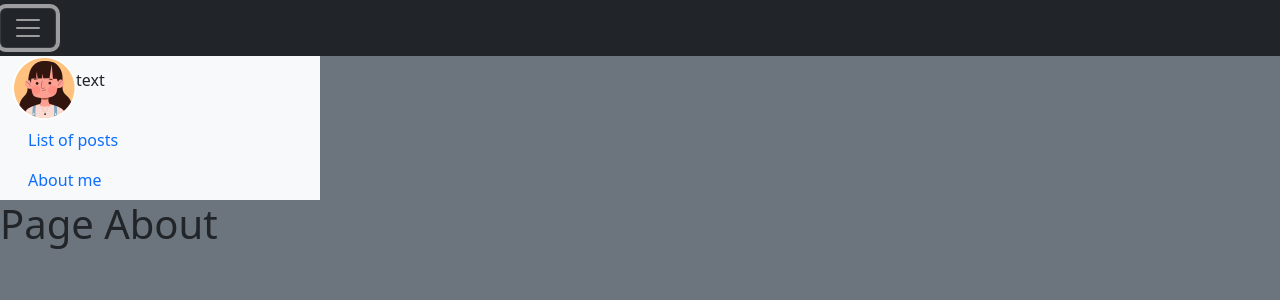
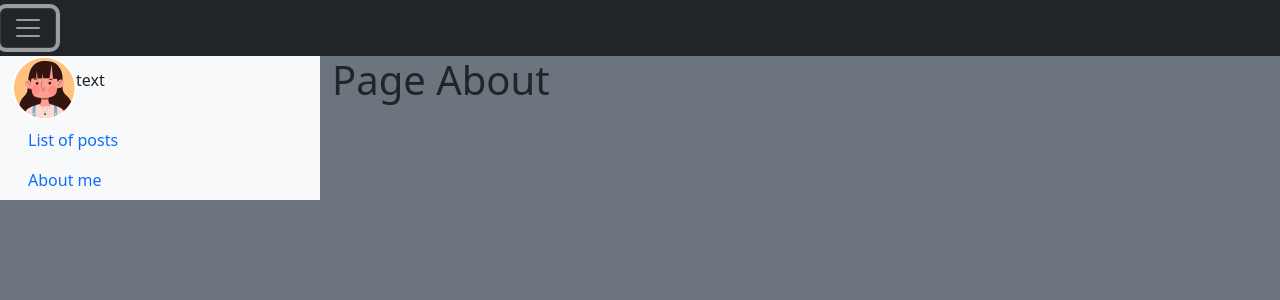
Before and after one commit to snorrien/blog, a React (Create React App) app: page /aboutpage in a window 1280 px wide. Both pictures are taken after a click on the button 28 px from the left and 28 px from the top of the page. Shown: the top 300 px of the page. Built offline with nearby package versions, Linux system fonts and the light colour scheme.

Commit message:
refactor: fix menu appearance, add MenuColumn

```diff
--- a/src/App.tsx
+++ b/src/App.tsx
@@ -1,24 +1,43 @@
-import React from 'react';
+import React, { useState } from 'react';
 import { BrowserRouter, Routes, Route } from 'react-router-dom';
+import { Container, Row, Col } from 'react-bootstrap';
 import MainPage from './components/MainPage/MainPage';
 import Navbar from './components/Navigation/Navbar';
+import MenuColumn from './components/Navigation/MenuColumn';
 import AboutPage from './components/AboutPage/AboutPage';
 import DetailsPage from './components/DetailsPage/DetailsPage';
 import 'bootstrap/dist/css/bootstrap.min.css';
 
 function App() {
+
+  const [showMenu, setShowMenu] = useState(false);
+  const toggleMenu = () => {
+    setShowMenu((prevState) => !prevState);
+  };
+
   return (
     <div className="bg-secondary vh-100" >
-      <header>
-        <Navbar />
-        </header>
-      <BrowserRouter>
-        <Routes >
-          <Route path='/' element={<MainPage />}/>
-          <Route path='/aboutpage' element={<AboutPage/>}/>
-          <Route path='/detailspage' element={<DetailsPage/>}/>
-        </Routes>
-      </BrowserRouter>
+      <div className="pos-f-t">
+        <Navbar toggleMenu={toggleMenu}/>
+        <Container fluid>
+          <Row>
+            {showMenu && (
+              <Col sm={3} className="bg-light">
+                <MenuColumn/>
+              </Col>
+            )}
+            <Col sm={showMenu ? 9 : 12}>
+              <BrowserRouter>
+                <Routes >
+                  <Route path='/' element={<MainPage />} />
+                  <Route path='/aboutpage' element={<AboutPage />} />
+                  <Route path='/detailspage' element={<DetailsPage />} />
+                </Routes>
+              </BrowserRouter>
+            </Col>
+          </Row>
+        </Container>
+      </div>
     </div>
   );
 }
--- /dev/null
+++ b/src/components/Navigation/MenuColumn.tsx
@@ -0,0 +1,18 @@
+import React from 'react';
+
+const MenuColumn = () => {
+    return (
+        <div>
+            <div className="d-flex align-items-center">
+                <img src="imgs/woman.png" alt="avatar" />
+                <p>text</p>
+            </div>
+            <div className="nav flex-column">
+                <a className="nav-link" href="/">List of posts</a>
+                <a className="nav-link" href="/aboutpage">About me</a>
+            </div>
+        </div>
+    );
+}
+
+export default MenuColumn;
--- a/src/components/Navigation/Navbar.tsx
+++ b/src/components/Navigation/Navbar.tsx
@@ -1,50 +1,17 @@
-import React, { useState } from 'react';
-import { Container, Button, Row, Col } from 'react-bootstrap';
-import { Link } from 'react-router-dom';
+import React from 'react';
 
-const Navbar = () => {
-    const [showMenu, setShowMenu] = useState(false);
-    const toggleMenu = () => {
-        setShowMenu((prevState) => !prevState);
-    };
+interface NavigationProps {
+    toggleMenu: () => void;
+  }
 
+const Navbar: React.FC<NavigationProps> = ({ toggleMenu }) => {
     return (
-        <div className="pos-f-t">
-            <nav className="navbar navbar-dark bg-dark">
-                <button
-                    className="navbar-toggler"
-                    type="button"
-                    onClick={toggleMenu}
-                >
-                    <span className="navbar-toggler-icon"></span>
-                </button>
-            </nav>
-
-            <Container fluid>
-                <Row>
-                    {showMenu && (
-                        <Col sm={3} className="bg-light">
-                            <div className="d-flex align-items-center">
-                                <img src="imgs/woman.png" alt="avatar" />
-                                <p>text</p>
-                            </div>
-                            <div className="nav flex-column">
-                                <a className="nav-link" href="/">List of posts</a>
-
-                                <a className="nav-link" href="/aboutpage">About me</a>
-                            </div>
-                        </Col>
-                    )}
-
-                    <Col sm={showMenu ? 9 : 12}>
-                        {/* Здесь размещается остальной контент страницы */}
-                    </Col>
-                </Row>
-            </Container>
-        </div>
+      <nav className="navbar navbar-dark bg-dark">
+        <button className="navbar-toggler" type="button" onClick={toggleMenu}>
+          <span className="navbar-toggler-icon"></span>
+        </button>
+      </nav>
     );
-}
-
-
+  };
 
 export default Navbar;
```
